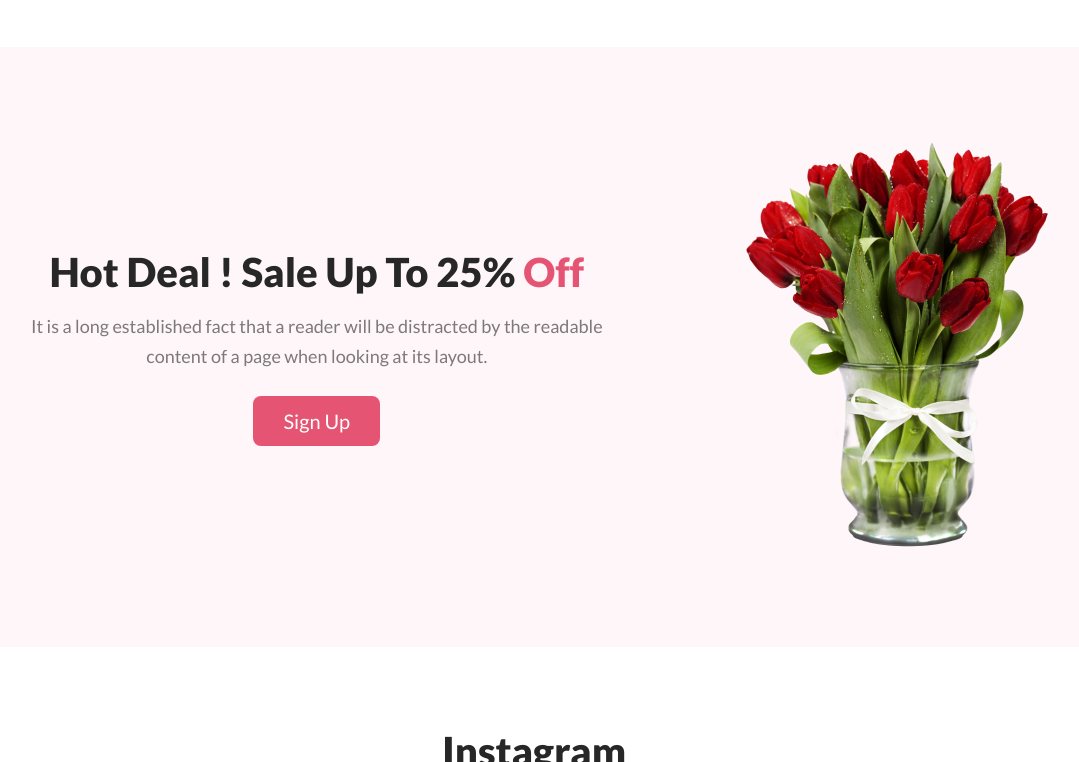
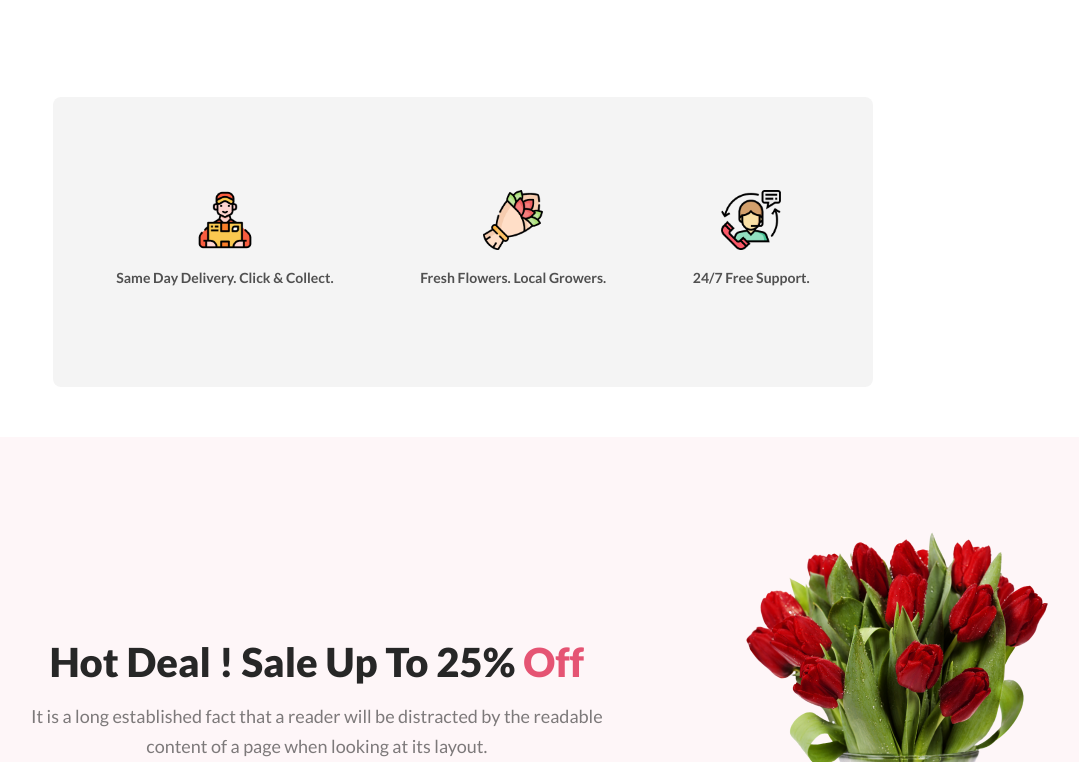
Before and after one commit to Ashraful-Ahsan/flower-shop-assignment-by-ashraful-ahsan, a plain HTML site: page index.html in a window 1280 px wide. Shown: the part 1251-2013 px from the top of the page, without its empty margins (177-1256 px from the left). Drawn offline with Linux system fonts and the light colour scheme.

Commit message:
complete the support section

```diff
--- a/index.html
+++ b/index.html
@@ -77,6 +77,31 @@
 
       </div>
 
+
+      <div class="contact-flower">
+        <div class="contact-img">
+          <img src="flower_asset/Group 57.png" alt="" class="support">
+          <p class="contact-desc">Same Day Delivery. Click & Collect.</p>
+        </div>
+
+
+
+        <div class="contact-img">
+          <img src="flower_asset/Group 58.png" alt="" class="support">
+          <p class="contact-desc">Fresh Flowers. Local Growers.</p>
+        </div>
+
+
+
+        <div class="contact-img">
+          <img src="flower_asset/Group 59.png" alt="" class="support">
+          <p class="contact-desc">24/7 Free Support.</p>
+        </div>
+
+
+
+
+      </div>
     </div>
 
   <!-- featured flower section end -->
--- a/style.css
+++ b/style.css
@@ -76,7 +76,7 @@
 
 /* flower header end*/
 
-/* flower flower section design start */
+/* featured flower section design start */
 
 .featured-flower {
   background: #fff;
@@ -129,7 +129,6 @@
   margin: 0 15px;
   border-radius: 50% 50% 0 0;
   overflow: hidden;
-
 }
 
 #card-1 {
@@ -153,15 +152,12 @@
 
   left: 50%;
   top: 50%;
-  transform: translate(-50%,-45%);
-
-
-
-
+  transform: translate(-50%, -45%);
 }
 
 .card-text {
   margin-top: 10px;
+  margin-bottom: 100px;
 }
 
 .card-text a {
@@ -173,7 +169,34 @@
   line-height: 35px;
 }
 
-/* flower flower section design start */
+.contact-flower {
+  display: flex;
+  width: 780px;
+  border-radius: 8px;
+  background: rgba(39, 39, 39, 0.05);
+  justify-content: space-around;
+  align-items: center;
+  margin: 0 auto;
+  padding: 20px;
+  height: 250px;
+
+}
+
+.support{
+  width: 60px;
+}
+.contact-desc{
+  color: rgba(39, 39, 39, 0.80);
+text-align: center;
+
+font-size: 14px;
+font-style: normal;
+font-weight: 600;
+line-height: 35px;
+margin-top: 7px;
+}
+
+/* featured flower section design end */
 
 /* hot deal section design start */
 
```
